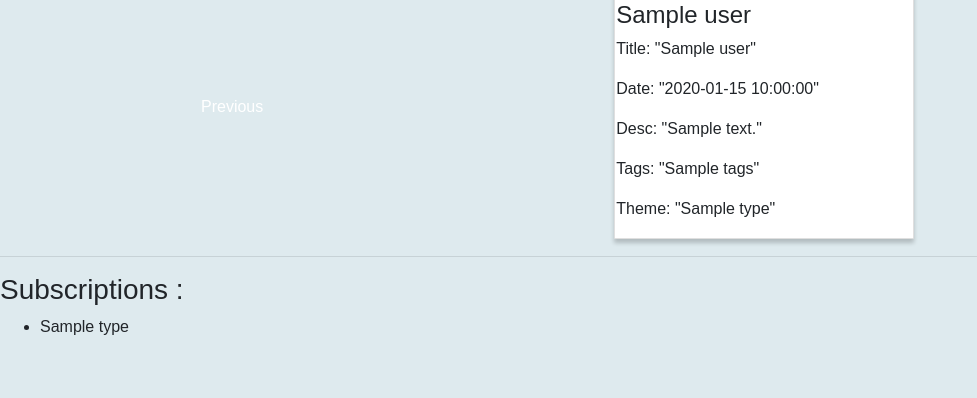
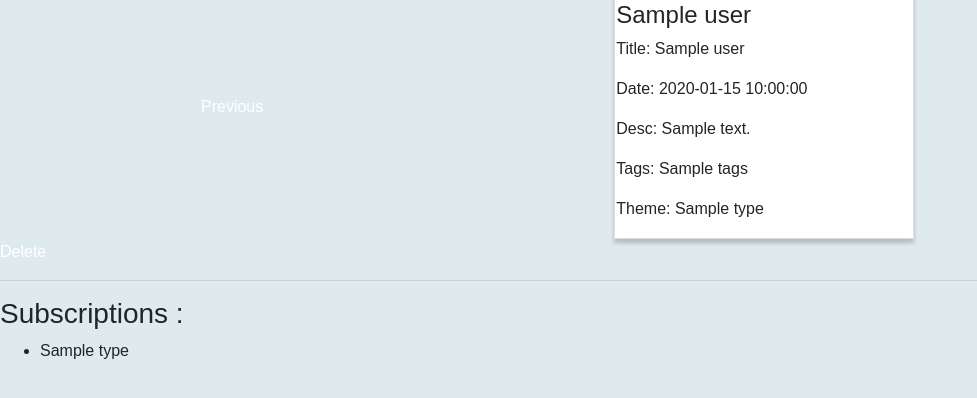
Before and after one commit to APAD-Summer2021/Team1-GroupProject, a Flask app: template templates/manage.html in a window 1280 px wide. Shown: the part 155-553 px from the top of the page, without its empty margins (0-977 px from the left). Run offline with Flask 2, Linux system fonts and the light colour scheme; the template is opened without the code that fills it: most values are stand-ins (such as "Sample title", 1, 10 or a date in 2020); parts of the project's set-up code (start-up, migrations or seed data) failed here and were passed over; some libraries are stand-ins or nearby versions.

Commit message:
Update manage.html
add delete post button

```diff
--- a/templates/manage.html
+++ b/templates/manage.html
@@ -57,27 +57,27 @@
                     </h4>
 
                     <p>{% if user.post_title %}
-                        Title: "{{user.post_title}}"
+                        Title: {{user.post_title}}
                     {% endif %}
                     </p>
                     <p>
                         {% if user.date_posted %}
-                        Date: "{{user.date_posted}}"
+                        Date: {{user.date_posted}}
                         {% endif %}
                     </p>
                     <p>
                         {% if user.detailed_description %}
-                        Desc: "{{user.detailed_description}}"
+                        Desc: {{user.detailed_description}}
                         {% endif %}
                     </p>
                     <p>
                         {% if user.tags %}
-                        Tags: "{{user.tags}}"
+                        Tags: {{user.tags}}
                         {% endif %}
                     </p>
                     <p>
                         {% if user.type %}
-                        Theme: "{{user.type}}"
+                        Theme: {{user.type}}
                         {% endif %}
                     </p>
                 </div>
@@ -97,6 +97,7 @@
         </td>
     </tr>
 </table>
+<a href="{{url_for('manage',page = current_page, delete=True ) }}">Delete</a>
 
 <!--<a style="margin-left: 80%" href="">Edit</a>-->
 <hr>
```
